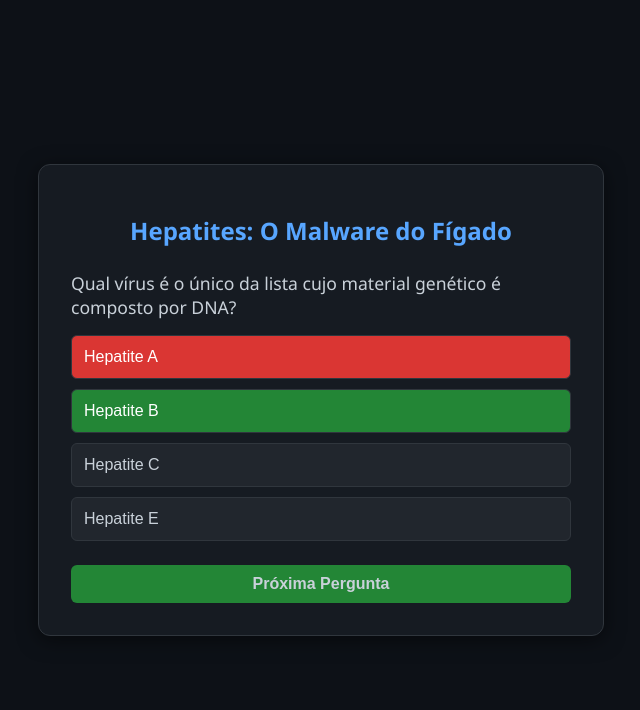
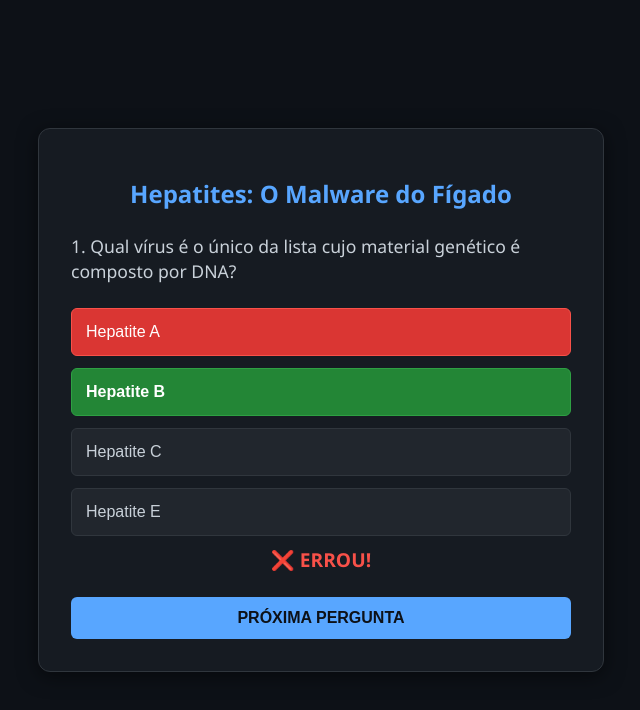
Before and after one commit to AugustoN9/UFCSPA-1-2026-microbio-hepatite-viral, a plain HTML site: page index.html in a window 1280 px wide. Both pictures are taken after a click on the button "Hepatite A". Shown: the whole page, without its empty margins (319-959 px from the left). Drawn offline with Linux system fonts and the light colour scheme.

Commit message:
subindo projeto versao 1

```diff
--- a/index.html
+++ b/index.html
@@ -8,29 +8,35 @@
         body { font-family: 'Segoe UI', Tahoma, Geneva, Verdana, sans-serif; background-color: #0d1117; color: #c9d1d9; display: flex; justify-content: center; align-items: center; height: 100vh; margin: 0; }
         #quiz-container { background-color: #161b22; padding: 2rem; border-radius: 12px; box-shadow: 0 4px 20px rgba(0,0,0,0.5); width: 90%; max-width: 500px; text-align: center; border: 1px solid #30363d; }
         h1 { color: #58a6ff; font-size: 1.5rem; margin-bottom: 1.5rem; }
-        .question { font-size: 1.1rem; margin-bottom: 1rem; text-align: left; }
-        .options { display: flex; flex-direction: column; gap: 10px; }
-        button { background-color: #21262d; color: #c9d1d9; border: 1px solid #30363d; padding: 12px; border-radius: 6px; cursor: pointer; transition: 0.3s; text-align: left; font-size: 1rem; }
-        button:hover { background-color: #30363d; border-color: #8b949e; }
-        .correct { background-color: #238636 !important; color: white; }
-        .wrong { background-color: #da3633 !important; color: white; }
+        .question { font-size: 1.1rem; margin-bottom: 1.5rem; text-align: left; line-height: 1.4; }
+        .options { display: flex; flex-direction: column; gap: 12px; }
+        button { background-color: #21262d; color: #c9d1d9; border: 1px solid #30363d; padding: 14px; border-radius: 6px; cursor: pointer; transition: 0.3s; text-align: left; font-size: 1rem; }
+        button:hover:not(:disabled) { background-color: #30363d; border-color: #8b949e; }
+
+        /* Cores de Feedback */
+        .correct { background-color: #238636 !important; border-color: #2ea043 !important; color: white !important; font-weight: bold; }
+        .wrong { background-color: #da3633 !important; border-color: #f85149 !important; color: white !important; }
+
+        #next-btn { margin-top: 1.5rem; background-color: #58a6ff; color: #0d1117; border: none; padding: 12px; display: none; text-align: center; width: 100%; font-weight: bold; border-radius: 6px; cursor: pointer; }
+        #next-btn:hover { background-color: #79c0ff; }
         #score-container { display: none; }
-        #next-btn { margin-top: 1.5rem; background-color: #238636; border: none; padding: 10px 20px; display: none; text-align: center; width: 100%; font-weight: bold; }
+        .feedback-text { margin-top: 10px; font-weight: bold; font-size: 1.2rem; }
     </style>
 </head>
 <body>
 
 <div id="quiz-container">
     <div id="quiz-content">
-        <h1 id="title">Hepatites: O Malware do Fígado</h1>
-        <div id="question" class="question">Carregando pergunta...</div>
+        <h1>Hepatites: O Malware do Fígado</h1>
+        <div id="question" class="question"></div>
         <div id="options" class="options"></div>
-        <button id="next-btn">Próxima Pergunta</button>
+        <div id="feedback" class="feedback-text"></div>
+        <button id="next-btn">PRÓXIMA PERGUNTA</button>
     </div>
     <div id="score-container">
         <h1>Resultado Final</h1>
         <p id="score-text"></p>
-        <button onclick="location.reload()" style="text-align: center; width: 100%;">Tentar Novamente</button>
+        <button onclick="location.reload()" style="text-align: center; width: 100%; background-color: #238636; color: white; border: none;">TENTAR NOVAMENTE</button>
     </div>
 </div>
 
@@ -39,27 +45,27 @@
         {
             q: "Qual vírus é o único da lista cujo material genético é composto por DNA?",
             a: ["Hepatite A", "Hepatite B", "Hepatite C", "Hepatite E"],
-            correct: 1
+            correct: 1 // Hepatite B
         },
         {
             q: "O que caracteriza o fenômeno de 'Quasespécies' na Hepatite C?",
             a: ["Replicação via DNA", "Dependência do vírus B", "Alta taxa de mutação do RNA", "Transmissão zoonótica"],
-            correct: 2
+            correct: 2 // Alta taxa de mutação
         },
         {
             q: "O vírus da Hepatite D é considerado defectivo porque:",
             a: ["Não possui RNA", "Depende do envelope (HBsAg) do vírus B", "Só infecta gestantes", "É autolimitado"],
-            correct: 1
+            correct: 1 // Depende do B
         },
         {
             q: "Na patogênese, o dano principal ao fígado ocorre devido a:",
-            a: ["Ação direta do vírus", "Resposta imune (Linfócitos T)", "Falta de microbiota", "Medicamentos"],
-            correct: 1
+            a: ["Ação direta do vírus", "Resposta imune (Linfócitos T)", "Falta de microbiota", "Excesso de glicose"],
+            correct: 1 // Resposta Imune
         },
         {
-            q: "Qual o principal 'arquivo de backup' do vírus B no núcleo celular?",
-            a: ["RNA mensageiro", "cccDNA", "Carga viral HCV", "Proteína VP1"],
-            correct: 1
+            q: "Qual o principal 'arquivo de backup' (DNA circular persistente) do vírus B no núcleo celular?",
+            a: ["RNA mensageiro", "cccDNA", "Proteína VP1", "Carga viral"],
+            correct: 1 // cccDNA
         }
     ];
 
@@ -69,34 +75,45 @@
     const questionEl = document.getElementById('question');
     const optionsEl = document.getElementById('options');
     const nextBtn = document.getElementById('next-btn');
+    const feedbackEl = document.getElementById('feedback');
     const quizContent = document.getElementById('quiz-content');
     const scoreContainer = document.getElementById('score-container');
     const scoreText = document.getElementById('score-text');
 
     function loadQuestion() {
         const data = quizData[currentQ];
-        questionEl.innerText = data.q;
+        questionEl.innerText = `${currentQ + 1}. ${data.q}`;
         optionsEl.innerHTML = '';
+        feedbackEl.innerText = '';
         nextBtn.style.display = 'none';
 
         data.a.forEach((opt, index) => {
             const btn = document.createElement('button');
             btn.innerText = opt;
-            btn.onclick = () => selectOption(index, btn);
+            btn.onclick = () => checkAnswer(index, btn);
             optionsEl.appendChild(btn);
         });
     }
 
-    function selectOption(index, btn) {
-        const correct = quizData[currentQ].correct;
-        if (index === correct) {
+    function checkAnswer(selected, btn) {
+        const correctIndex = quizData[currentQ].correct;
+        const allButtons = optionsEl.querySelectorAll('button');
+
+        // Bloqueia todos os botões após o clique
+        allButtons.forEach(b => b.disabled = true);
+
+        if (selected === correctIndex) {
             btn.classList.add('correct');
+            feedbackEl.innerText = "✅ ACERTOU!";
+            feedbackEl.style.color = "#3fb950";
             score++;
         } else {
             btn.classList.add('wrong');
-            optionsEl.children[correct].classList.add('correct');
+            allButtons[correctIndex].classList.add('correct');
+            feedbackEl.innerText = "❌ ERROU!";
+            feedbackEl.style.color = "#f85149";
         }
-        Array.from(optionsEl.children).forEach(b => b.disabled = true);
+
         nextBtn.style.display = 'block';
     }
 
@@ -107,7 +124,7 @@
         } else {
             quizContent.style.display = 'none';
             scoreContainer.style.display = 'block';
-            scoreText.innerText = `Você acertou ${score} de ${quizData.length} perguntas!`;
+            scoreText.innerHTML = `Você finalizou o sistema!<br><br><strong>Score: ${score} de ${quizData.length} acertos.</strong>`;
         }
     };
 
```
